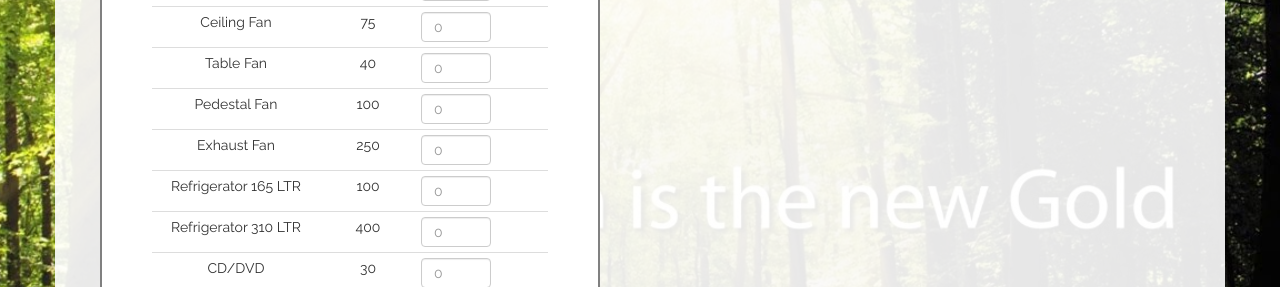
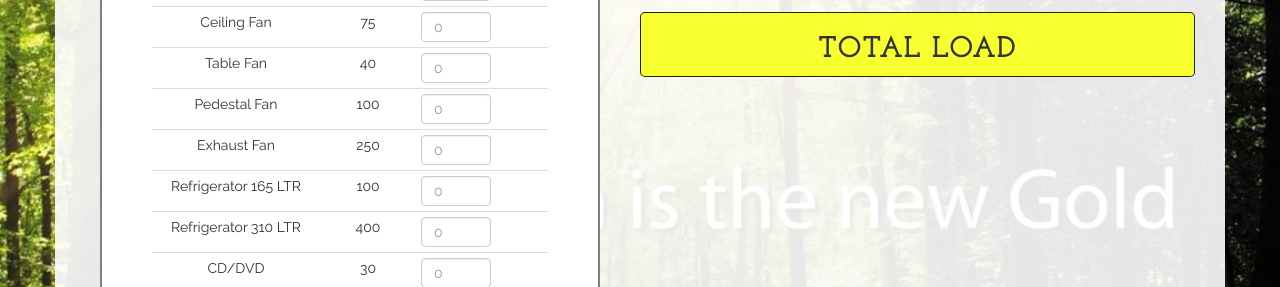
Before and after one commit to Priyanka-Lubal/Prashant-Solar, a PHP site: page /site/calculator.php in a window 1280 px wide. Shown: the part 1106-1393 px from the top of the page. Run offline with PHP 8.4, Linux system fonts and the light colour scheme.

Commit message:
calculator updated about updated

```diff
--- a/site/calculator.php
+++ b/site/calculator.php
@@ -73,6 +73,7 @@
                             $('#total_load').val(total_load);
 
                             document.getElementById('total_load').innerHTML = total_load;
+                            document.getElementById('load').innerHTML = total_load;
                         }
                     </script>
                     <form method="post" action="value.php" name="form1" id="form1">
@@ -253,6 +254,10 @@
                     <div class="boxed green">
                         <h2>Total energy generated in one year:<span id="energy"></span></h2>
                     </div>
+                    <br>
+                    <div class="boxed yellow">
+                        <h2>Total Load<span id="load"></span></h2>
+                    </div>
                 </div>
             </div>
         </div>
--- a/site/css/elements.css
+++ b/site/css/elements.css
@@ -134,3 +134,6 @@ button {
 .green {
     background: #a1ff3f;
 }
+.yellow {
+    background: #f8ff2e;
+}
--- a/site/includes/popup.php
+++ b/site/includes/popup.php
@@ -29,6 +29,8 @@
 <div id="xyz">
     <!-- Popup Div Starts Here -->
     <div id="popupContact">
+
+
         <!-- Contact Us Form -->
         <form action="#" id="form1" method="post" name="form">
             <img id="close" src="img/close-128.png" height="25px" onclick="hide()">
--- a/site/js/my_js.js
+++ b/site/js/my_js.js
@@ -13,6 +13,8 @@ function save() {
         solarsystem = Math.floor(area/100);
         saved = solarsystem*120;
         energy = saved*12;
+        localStorage.setItem("myArea", area);
+        localStorage.setItem("myEnergy", energy);
     }
     else
     {
@@ -35,8 +37,8 @@ function submit() {
 }
 
 function display_in_calculator() {
-    document.getElementById('rooftop').innerHTML = area;
-    document.getElementById('energy').innerHTML = energy;
+    document.getElementById('rooftop').innerHTML = localStorage.getItem("myArea");
+    document.getElementById('energy').innerHTML = localStorage.getItem("myEnergy");
 }
 
 function check_empty() {
```
Also changed, not shown: site/about.php (+7 -7 lines), 2.jpg (deleted), 4.jpg (deleted), solar-cells-594166_1920.jpg (deleted).
